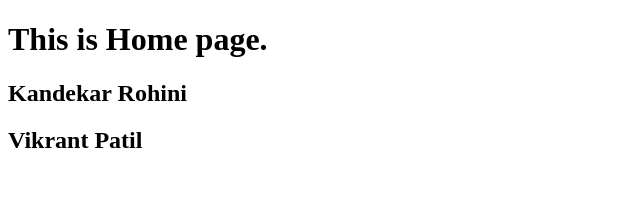
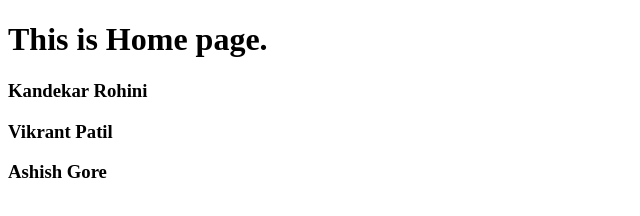
Before and after one commit to Ashish-code0/project, a plain HTML site: page index.html in a window 1280 px wide. Shown: the whole page, without its empty margins (0-640 px from the left). Drawn offline with Linux system fonts and the light colour scheme.

Commit message:
Added my name and change h2 to h3

```diff
--- a/index.html
+++ b/index.html
@@ -9,8 +9,9 @@
     </style>
 </head>
 <body>
-   <h1> This is Home page.</h1>
-   <h2> Kandekar Rohini</h2>
-   <h2> Vikrant Patil</h2>
+   <h1> This is Home page. </h1>
+   <h3> Kandekar Rohini </h3>
+   <h3> Vikrant Patil </h3>
+   <h3> Ashish Gore </h3>
 </body>
 </html>
```
